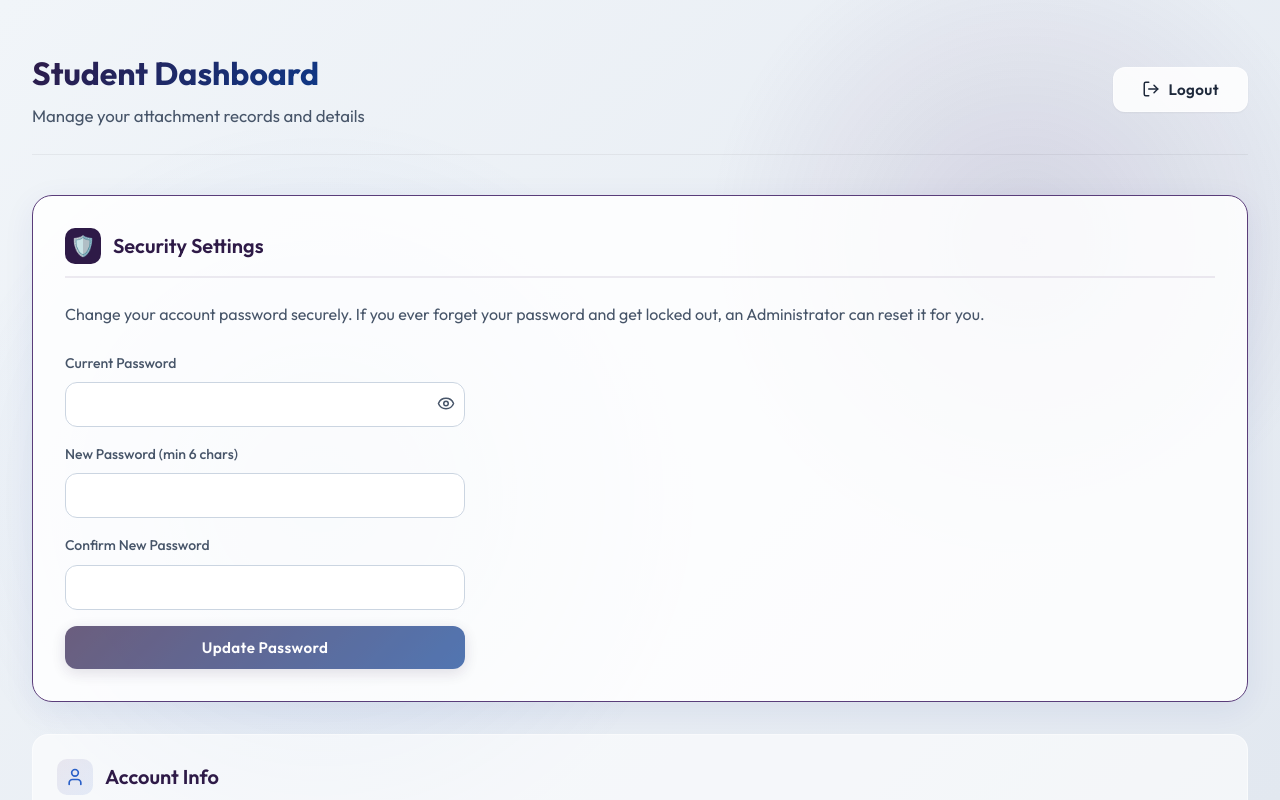
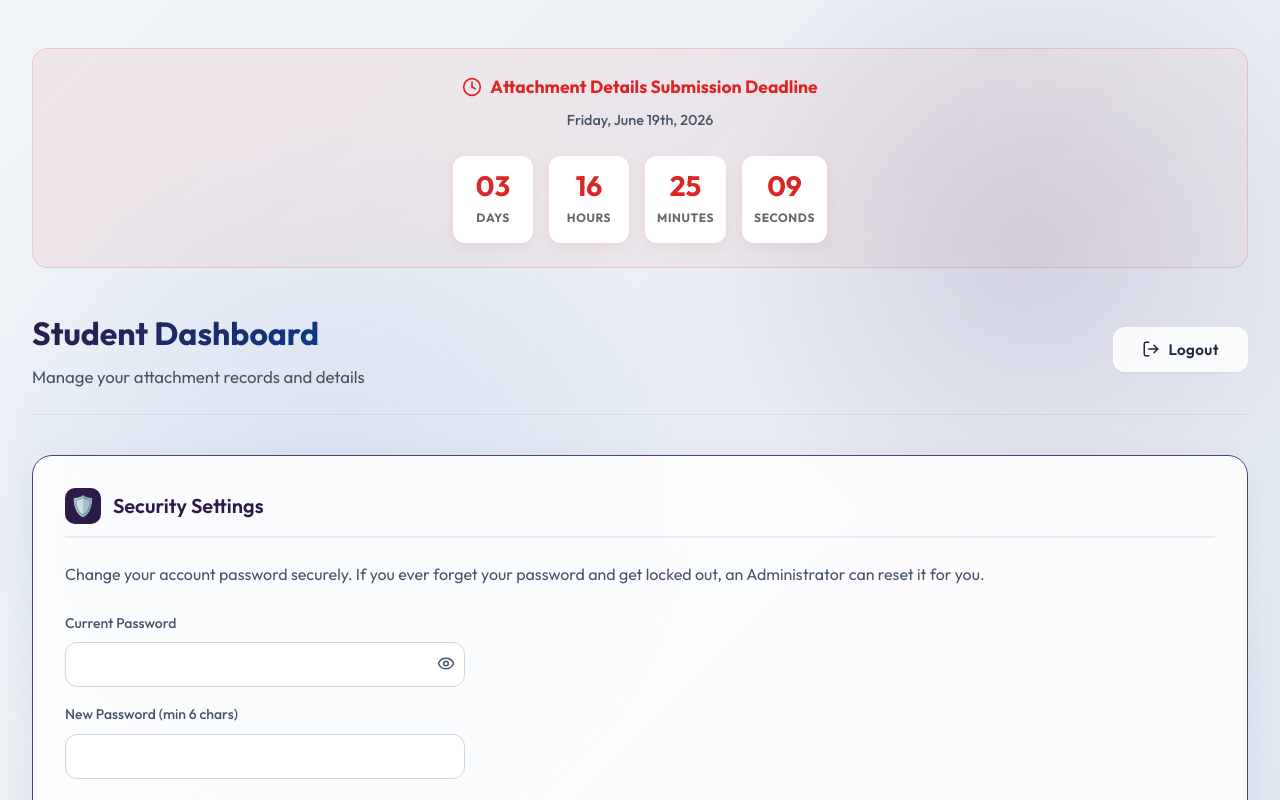
Before and after one commit to Motongorii/Attachment_Record, a Next.js app: page /dashboard in a window 1280 px wide. Shown: the top 800 px of the page. Built offline with nearby package versions, Linux system fonts and the light colour scheme; no server answers.

Commit message:
feat: add premium countdown timer banner for deadline on student dashboard

```diff
--- a/src/app/dashboard/page.tsx
+++ b/src/app/dashboard/page.tsx
@@ -2,7 +2,7 @@
 
 import { useState, useEffect } from 'react';
 import { useRouter } from 'next/navigation';
-import { LogOut, Save, User, Building, UserCheck, Calendar, BookOpen, Plus, Trash2, CheckCircle, Eye, EyeOff } from 'lucide-react';
+import { LogOut, Save, User, Building, UserCheck, Calendar, BookOpen, Plus, Trash2, CheckCircle, Eye, EyeOff, Clock } from 'lucide-react';
 
 export default function DashboardPage() {
   const [data, setData] = useState<any>(null);
@@ -10,6 +10,7 @@ export default function DashboardPage() {
   const [showToast, setShowToast] = useState(false);
   const [locationSuggestions, setLocationSuggestions] = useState<{index: number, results: any[]}[]>([]);
   const [fetchingSuggestions, setFetchingSuggestions] = useState(false);
+  const [timeLeft, setTimeLeft] = useState<{days: number, hours: number, minutes: number, seconds: number} | null>(null);
 
   // Password Reset State
   const [currentPassword, setCurrentPassword] = useState('');
@@ -38,6 +39,27 @@ export default function DashboardPage() {
         }
         setData(json);
       });
+
+    const targetDate = new Date('2026-06-19T23:59:59').getTime();
+
+    const interval = setInterval(() => {
+      const now = new Date().getTime();
+      const distance = targetDate - now;
+
+      if (distance < 0) {
+        clearInterval(interval);
+        setTimeLeft({ days: 0, hours: 0, minutes: 0, seconds: 0 });
+      } else {
+        setTimeLeft({
+          days: Math.floor(distance / (1000 * 60 * 60 * 24)),
+          hours: Math.floor((distance % (1000 * 60 * 60 * 24)) / (1000 * 60 * 60)),
+          minutes: Math.floor((distance % (1000 * 60 * 60)) / (1000 * 60)),
+          seconds: Math.floor((distance % (1000 * 60)) / 1000)
+        });
+      }
+    }, 1000);
+
+    return () => clearInterval(interval);
   }, []);
 
   const handleChange = (field: string, value: string) => {
@@ -169,6 +191,51 @@ export default function DashboardPage() {
       <div className="bg-shape-2"></div>
 
       <div className="container animate-fade-in" style={{ paddingTop: '3rem', paddingBottom: '5rem' }}>
+
+        {timeLeft && (
+          <div className="stagger-1" style={{
+            background: 'linear-gradient(135deg, rgba(239, 68, 68, 0.08) 0%, rgba(220, 38, 38, 0.03) 100%)',
+            border: '1px solid rgba(239, 68, 68, 0.2)',
+            borderRadius: '16px',
+            padding: '1.5rem',
+            marginBottom: '2.5rem',
+            display: 'flex',
+            flexDirection: 'column',
+            alignItems: 'center',
+            justifyContent: 'center',
+            textAlign: 'center'
+          }}>
+            <h3 style={{ color: '#DC2626', fontSize: '1.1rem', fontWeight: 700, marginBottom: '0.5rem', display: 'flex', alignItems: 'center', gap: '0.5rem' }}>
+              <Clock size={20} /> Attachment Details Submission Deadline
+            </h3>
+            <p style={{ color: 'var(--text-secondary)', fontSize: '0.9rem', marginBottom: '1.5rem', fontWeight: 500 }}>
+              Friday, June 19th, 2026
+            </p>
+            <div style={{ display: 'flex', gap: '1rem', justifyContent: 'center', flexWrap: 'wrap' }}>
+              {[
+                { label: 'Days', value: timeLeft.days },
+                { label: 'Hours', value: timeLeft.hours },
+                { label: 'Minutes', value: timeLeft.minutes },
+                { label: 'Seconds', value: timeLeft.seconds }
+              ].map((time, idx) => (
+                <div key={idx} style={{
+                  background: 'white',
+                  minWidth: '80px',
+                  padding: '1rem 0.75rem',
+                  borderRadius: '12px',
+                  boxShadow: '0 4px 12px rgba(220, 38, 38, 0.08)',
+                  display: 'flex',
+                  flexDirection: 'column',
+                  alignItems: 'center'
+                }}>
+                  <span style={{ fontSize: '1.75rem', fontWeight: 800, color: '#DC2626', lineHeight: 1 }}>{time.value.toString().padStart(2, '0')}</span>
+                  <span style={{ fontSize: '0.75rem', fontWeight: 700, color: '#666', letterSpacing: '0.05em', textTransform: 'uppercase', marginTop: '0.5rem' }}>{time.label}</span>
+                </div>
+              ))}
+            </div>
+          </div>
+        )}
+
         <header className="page-header stagger-1">
           <div>
             <h1 className="page-title">Student Dashboard</h1>
```
